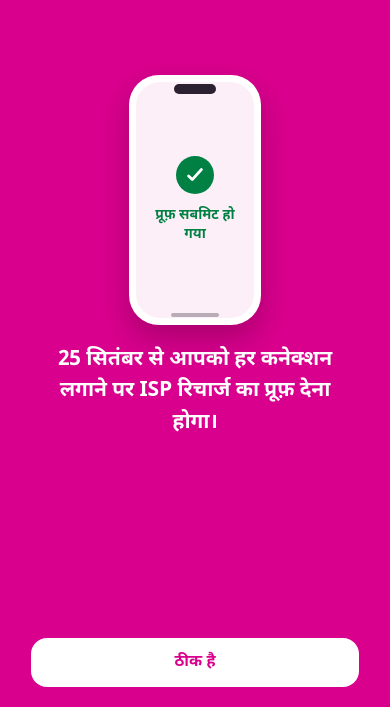
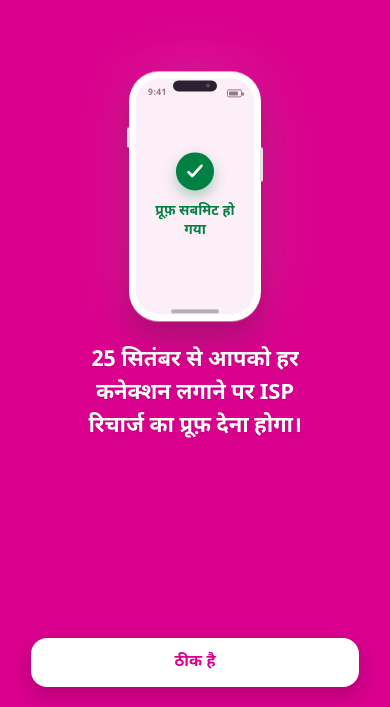
Before and after one commit to ajmalhasnain-ship-it/wiom-isp-proof-popup, a plain HTML site: page index.html in a window 390 px wide. Shown: the part 137-844 px from the top of the page. Drawn offline with Linux system fonts and the light colour scheme.

Commit message:
Polish: realistic phone (status bar, side buttons, camera dot), float + glow, springy check, refined type
Co-Authored-By: Claude Opus 4.8 <noreply@anthropic.com>

```diff
--- a/index.html
+++ b/index.html
@@ -19,12 +19,23 @@ button{font-family:inherit;cursor:pointer}
   padding:calc(40px + env(safe-area-inset-top)) 24px calc(96px + env(safe-area-inset-bottom))}
 
 /* ── In-phone "upload proof" animation (loops) ── */
-.device{position:relative;width:132px;height:250px;margin:0 auto 20px;background:#fff;border-radius:30px;
-  padding:7px;box-shadow:0 14px 30px rgba(0,0,0,.22)}
+.device{position:relative;z-index:1;width:132px;height:250px;margin:0 auto 22px;background:#fff;border-radius:30px;
+  padding:7px;box-shadow:0 16px 34px rgba(0,0,0,.24),0 0 64px rgba(255,255,255,.16);
+  animation:float 4.5s ease-in-out infinite}
+.device::before{content:"";position:absolute;left:-2px;top:56px;width:3px;height:20px;border-radius:2px;background:#EAE0E8}
+.device::after{content:"";position:absolute;right:-2px;top:76px;width:3px;height:34px;border-radius:2px;background:#EAE0E8}
+@keyframes float{0%,100%{transform:translateY(0)}50%{transform:translateY(-6px)}}
 .device .screen{position:relative;width:100%;height:100%;background:#FCEFF7;border-radius:24px;overflow:hidden;
   display:flex;flex-direction:column;align-items:center}
-.notch{position:absolute;top:9px;left:50%;transform:translateX(-50%);width:42px;height:10px;border-radius:6px;
-  background:#2b2130;z-index:6}
+.statusbar{position:absolute;top:0;left:0;right:0;height:24px;display:flex;align-items:center;justify-content:space-between;
+  padding:7px 12px 0;font-size:9px;font-weight:700;color:#9A7789;letter-spacing:.2px;z-index:5}
+.bat{position:relative;display:inline-block;width:15px;height:8px;border:1.2px solid #9A7789;border-radius:2px}
+.bat::after{content:"";position:absolute;right:-3px;top:2px;width:2px;height:3px;background:#9A7789;border-radius:0 1px 1px 0}
+.bat i{position:absolute;left:1px;top:1px;bottom:1px;width:70%;background:#9A7789;border-radius:1px}
+.notch{position:absolute;top:9px;left:50%;transform:translateX(-50%);width:44px;height:11px;border-radius:6px;
+  background:#2b2130;z-index:7}
+.notch::after{content:"";position:absolute;right:7px;top:50%;transform:translateY(-50%);width:4px;height:4px;
+  border-radius:50%;background:#5b4a54}
 .homebar{position:absolute;bottom:8px;left:50%;transform:translateX(-50%);width:48px;height:4px;border-radius:2px;
   background:rgba(43,33,48,.32);z-index:6}
 .proof{width:76px;background:#fff;border:1px solid #F3C7E4;border-radius:8px;padding:9px}
@@ -54,13 +65,13 @@ button{font-family:inherit;cursor:pointer}
   box-shadow:inset 0 0 0 2px #fff;animation:shutter 5.5s ease-in-out infinite}
 /* upload button */
 .upbtn{background:#D9008D;color:#fff;font-size:13px;font-weight:700;padding:9px 18px;border-radius:9px;
-  animation:tap 5.5s ease-in-out infinite}
+  box-shadow:0 4px 10px rgba(217,0,141,.3);animation:tap 5.5s ease-in-out infinite}
 /* progress */
 .bar{width:86px;height:8px;background:#F3C7E4;border-radius:5px;overflow:hidden}
 .bar i{display:block;height:100%;width:0;background:#D9008D;border-radius:5px;animation:fill 5.5s ease-in-out infinite}
 .plabel{font-size:11px;color:#8A5B76;font-weight:600}
 /* done */
-.tick{width:38px;height:38px;border-radius:50%;background:#008043;display:flex;align-items:center;justify-content:center}
+.tick{width:38px;height:38px;border-radius:50%;background:#008043;display:flex;align-items:center;justify-content:center;box-shadow:0 6px 14px rgba(0,128,67,.32)}
 .donetxt{font-size:14px;color:#008043;font-weight:700}
 @keyframes fcap {0%{opacity:1}24%{opacity:1}29%{opacity:0}100%{opacity:0}}
 @keyframes flash{0%,9%{opacity:0}14%{opacity:.9}20%{opacity:0}100%{opacity:0}}
@@ -69,11 +80,11 @@ button{font-family:inherit;cursor:pointer}
 @keyframes tap {0%,36%{transform:scale(1)}40%{transform:scale(.9)}44%{transform:scale(1)}100%{transform:scale(1)}}
 @keyframes fprog{0%,47%{opacity:0}51%{opacity:1}71%{opacity:1}75%{opacity:0}100%{opacity:0}}
 @keyframes fill {0%,49%{width:0}70%{width:100%}75%{width:100%}76%{width:0}100%{width:0}}
-@keyframes fdone{0%,74%{opacity:0;transform:scale(.85)}79%{opacity:1;transform:scale(1)}92%{opacity:1;transform:scale(1)}97%{opacity:0}100%{opacity:0}}
+@keyframes fdone{0%,74%{opacity:0;transform:scale(.5)}80%{opacity:1;transform:scale(1.12)}85%{transform:scale(.97)}89%{opacity:1;transform:scale(1)}92%{opacity:1;transform:scale(1)}97%{opacity:0}100%{opacity:0}}
 
 /* ── Copy · T2_24_Bold ── */
-.title{font-size:21px;font-weight:700;line-height:1.5;letter-spacing:-.1px;max-width:288px;color:#fff;
-  animation:rise .45s .15s both}
+.title{font-size:22px;font-weight:700;line-height:1.5;letter-spacing:-.1px;max-width:290px;color:#fff;
+  text-wrap:balance;text-shadow:0 1px 2px rgba(0,0,0,.12);animation:rise .45s .15s both}
 
 /* ── CTA bar · white button, pink text ── */
 .ctabar{position:fixed;bottom:0;left:0;right:0;z-index:30;background:var(--brand);
@@ -81,7 +92,7 @@ button{font-family:inherit;cursor:pointer}
   animation:rise .45s .3s both}
 .btn{display:block;width:100%;max-width:328px;margin:0 auto;padding:14px;
   border-radius:16px;border:none;font-size:16px;font-weight:700}
-.btn-primary{background:#fff;color:var(--brand)}
+.btn-primary{background:#fff;color:var(--brand);box-shadow:0 8px 20px rgba(0,0,0,.18)}
 .btn-primary:active{transform:scale(.98)}
 
 @keyframes rise{from{opacity:0;transform:translateY(14px)}to{opacity:1;transform:translateY(0)}}
@@ -92,6 +103,7 @@ button{font-family:inherit;cursor:pointer}
 <section class="blocker">
   <div class="device" aria-hidden="true">
     <div class="screen">
+      <div class="statusbar"><span>9:41</span><span class="bat"><i></i></span></div>
       <!-- 1 · capture: photo of the recharge is clicked -->
       <div class="st cap">
         <div class="vf">
```
